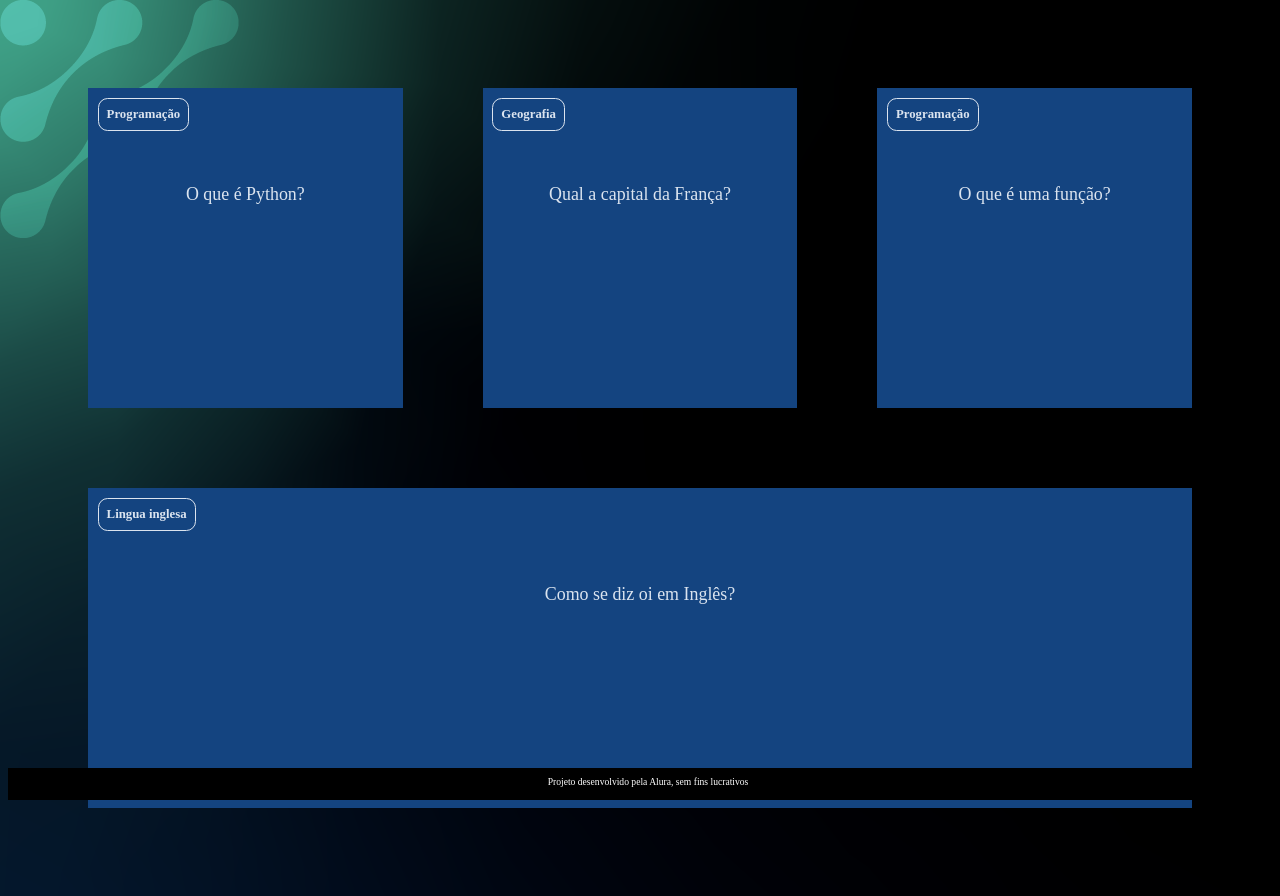
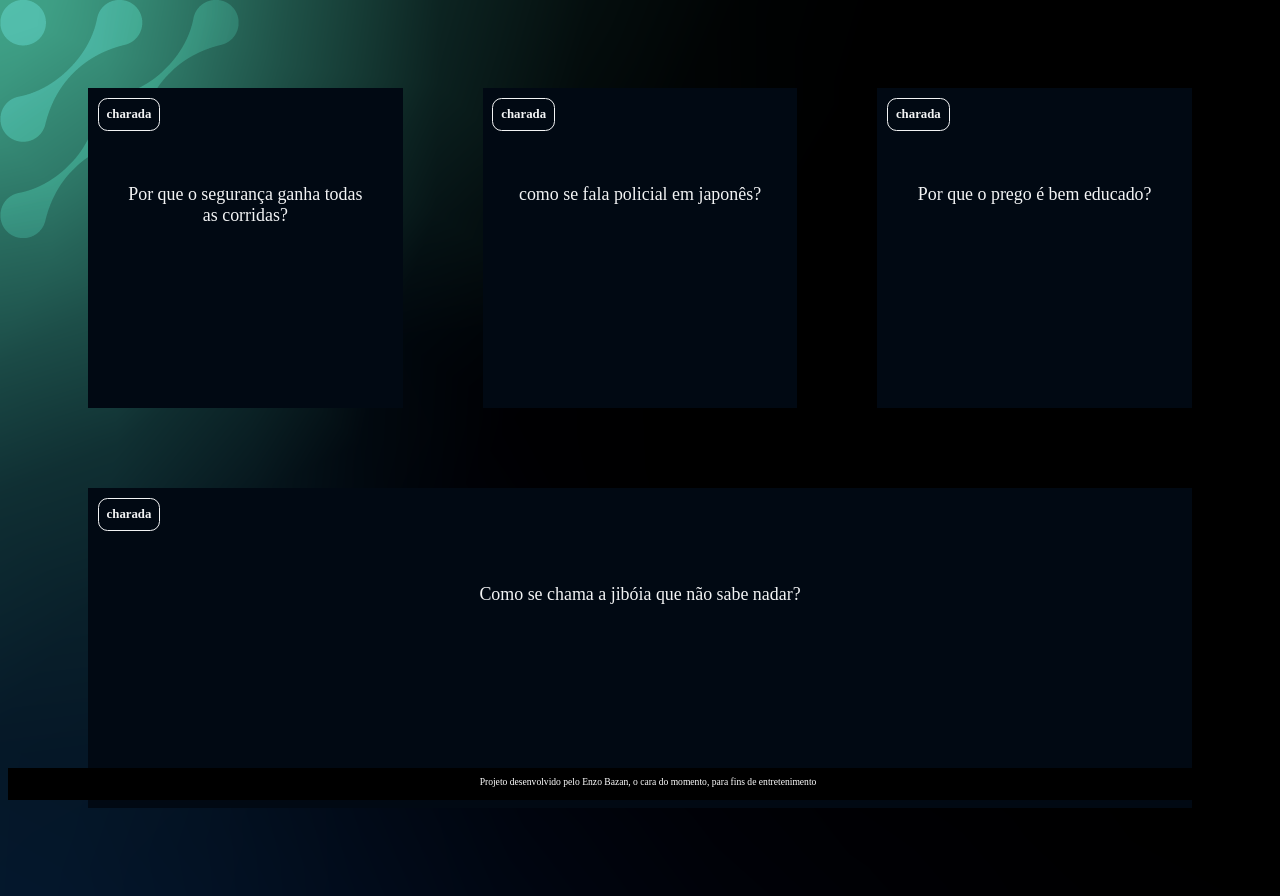
Before and after one commit to enzobazan/Flash-Card, a plain HTML site: page index.html in a window 1280 px wide. Drawn offline with Linux system fonts and the light colour scheme.

Commit message:
mudanças

```diff
--- a/assets/style.css
+++ b/assets/style.css
@@ -1,7 +1,7 @@
 :root {
-    --text-color: #DBE4EF;
-    --card-front-color: #144480;
-    --card-back-color: #00F4BF;
+    --text-color: #f3f4f5;
+    --card-front-color: #010913;
+    --card-back-color: #002df4;
 }
 
 body {
--- a/index.html
+++ b/index.html
@@ -23,7 +23,7 @@
         </section>
     </main>
     <footer>
-        <p>Projeto desenvolvido pela Alura, sem fins lucrativos</p>
+        <p>Projeto desenvolvido pelo Enzo Bazan, o cara do momento, para fins de entretenimento</p>
     </footer>
     <script src="app.js"></script>
     <script src="perguntas.js"></script>
--- a/perguntas.js
+++ b/perguntas.js
@@ -1,23 +1,23 @@
 criaCartao(
-    'Programação',
-    'O que é Python?',
-    'O Python é uma linguagem de programação'
+    'charada',
+    'Por que o segurança ganha todas as corridas?',
+    'Porque segurança em primeir lugar'
 )
 
 criaCartao(
-    'Geografia',
-    'Qual a capital da França?',
-    'A capital da França é Paris'
+    'charada',
+    'como se fala policial em japonês?',
+    'Takatiro'
 )
 
 criaCartao(
-    'Programação',
-    'O que é uma função?',
-    'Uma função é um bloco de código que executa alguma tarefa'
+    'charada',
+    'Por que o prego é bem educado?',
+    'Porque ele nunca entra sem bater'
 )
 
 criaCartao(
-    'Lingua inglesa',
-    'Como se diz oi em Inglês?',
-    'Oi em ingles é HI (RAI)'
+    'charada',
+    'Como se chama a jibóia que não sabe nadar?',
+    'Jiafunda'
 )
```
